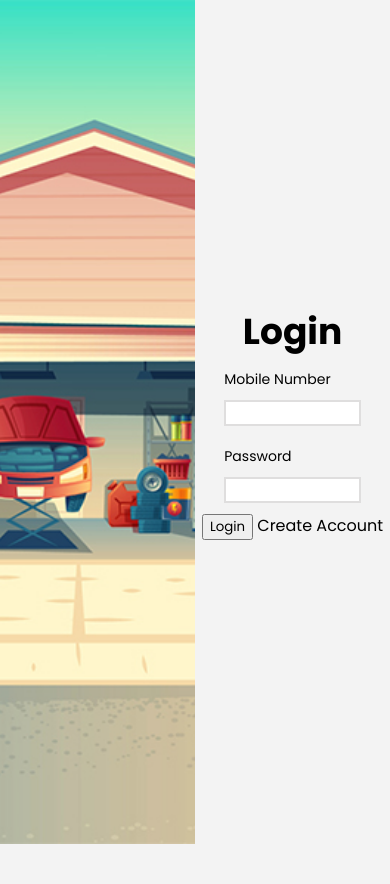
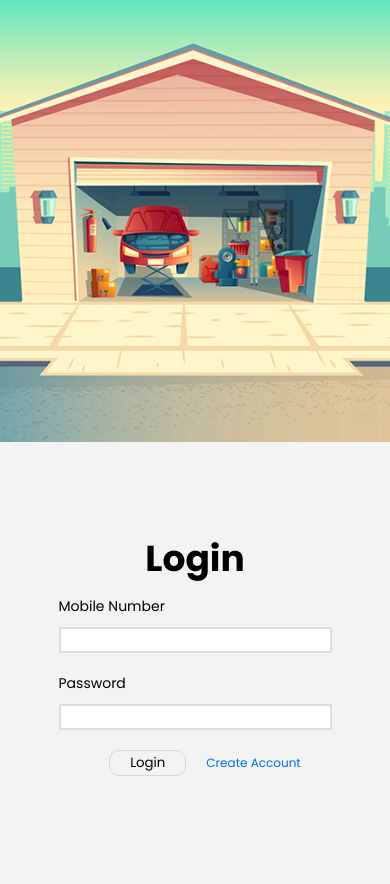
Before and after one commit to TharushiHettiarachchi/Management-System, a PHP site: page / in a window 390 px wide. Before the commit the page ends 844 px from the top, so only its background shows below. Run offline with PHP 8.4, Linux system fonts and the light colour scheme; data that the repository does not hold is empty.

Commit message:
index design completed

```diff
--- /dev/null
+++ b/connection.php
@@ -0,0 +1,31 @@
+<?php
+
+class Database{
+
+    public static $connection;
+
+    public static function setUpConnection(){
+
+
+        if (!isset(Database::$connection)) {
+            Database::$connection = new mysqli("localhost", "root", "T200275701170h@", "advancar", "3306");
+        }
+
+    }
+
+    public static function iud ($q){
+
+        Database::setUpConnection();
+        Database::$connection->query($q);
+    }
+
+    public static function search($q){
+
+        Database::setUpConnection();
+        $resultset = Database::$connection->query($q);
+        return $resultset;
+
+    }
+
+}
+?>
--- a/index.php
+++ b/index.php
@@ -1,29 +1,74 @@
 <!DOCTYPE html>
 <html lang="en">
+
 <head>
     <meta charset="UTF-8">
     <meta name="viewport" content="width=device-width, initial-scale=1.0">
     <link rel="stylesheet" href="style.css">
     <title>Management System</title>
 </head>
+
 <body>
+    <?php include "connection.php"; ?>
     <div class="signin-background">
         <div class="signin-background-section1"></div>
-        <div class="signin-background-section2">
+        <div class="signin-background-section2" id="loginPage">
             <div class="signin-title">Login</div>
             <div class="signin-inputset">
                 <label for="" class="signin-label">Mobile Number</label>
-                <input type="text" class="signin-input"/>
+                <input type="text" class="signin-input" />
             </div>
             <div class="signin-inputset">
                 <label for="" class="signin-label">Password</label>
-                <input type="text" class="signin-input"/>
+                <input type="password" class="signin-input" />
             </div>
             <div class="signin-button-panel">
                 <button class="signin-button">Login</button>
-                <span class="create-account-label">Create Account</span>
+                <span class="create-account-label" onclick="switchToNewAccount();">Create Account</span>
+            </div>
+        </div>
+        <div class="signin-background-section3" id="newAccountPage">
+            <div class="signin-title">Create Account</div>
+            <div class="signin-inputset">
+                <label for="" class="signin-label">First Name</label>
+                <input type="text" class="signin-input" />
+            </div>
+            <div class="signin-inputset">
+                <label for="" class="signin-label">Last Name</label>
+                <input type="text" class="signin-input" />
+            </div>
+            <div class="signin-inputset">
+                <label for="" class="signin-label">Role</label>
+                <select class="signin-input">
+                    <option>Select</option>
+                    <?php
+                    $role_rs = Database::search("SELECT * FROM `role`");
+                    $role_num = $role_rs->num_rows;
+                    for ($i = 0; $i < $role_num; $i++) {
+                        $role_data = $role_rs->fetch_assoc();
+                    ?>
+                        <option value="<?php echo($role_data["id"]); ?>"><?php  echo($role_data["role"]);  ?> </option>
+                    <?php
+                    }
+
+                    ?>
+                </select>
+            </div>
+            <div class="signin-inputset">
+                <label for="" class="signin-label">Mobile Number</label>
+                <input type="text" class="signin-input" />
+            </div>
+            <div class="signin-inputset">
+                <label for="" class="signin-label">Password</label>
+                <input type="password" class="signin-input" />
+            </div>
+            <div class="signin-button-panel">
+                <button class="signin-button">Create Account</button>
+                <span class="create-account-label" onclick="switchToLogin();">Login</span>
             </div>
         </div>
     </div>
+    <script src="script.js"></script>
 </body>
+
 </html>
--- /dev/null
+++ b/script.js
@@ -0,0 +1,15 @@
+function switchToLogin(){
+var newAccountPage = document.getElementById("newAccountPage");
+var loginPage = document.getElementById("loginPage");
+newAccountPage.style.display = "none";
+loginPage.style.display = "block";
+loginPage.style.display = "flex";
+}
+
+function switchToNewAccount(){
+    var newAccountPage = document.getElementById("newAccountPage");
+    var loginPage = document.getElementById("loginPage");
+    newAccountPage.style.display = "block";
+    newAccountPage.style.display = "flex";
+    loginPage.style.display = "none";
+}
--- a/style.css
+++ b/style.css
@@ -27,7 +27,8 @@ body {
 }
 
 .signin-background-section1,
-.signin-background-section2 {
+.signin-background-section2,
+.signin-background-section3 {
     width: 50%;
     height: 100vh;
 }
@@ -41,10 +42,21 @@ body {
 
 .signin-background-section2 {
     background-color: rgb(243, 243, 243);
+    display: block;
     display: flex;
     flex-direction: column;
     align-items: center;
     justify-content: center;
+
+}
+
+.signin-background-section3 {
+    background-color: rgb(243, 243, 243);
+    display: none;
+    flex-direction: column;
+    align-items: center;
+    justify-content: center;
+
 }
 
 .signin-title {
@@ -58,6 +70,7 @@ body {
     width: 70%;
     padding-top: 10px;
     padding-bottom: 10px;
+    transition-duration: 0.8s;
 }
 
 .signin-input {
@@ -76,3 +89,69 @@ body {
     font-size: 14px;
     padding-bottom: 10px;
 }
+
+.signin-button-panel {
+    width: 70%;
+    padding-top: 10px;
+    display: flex;
+    align-items: center;
+    justify-content: center;
+}
+
+.signin-button {
+    background-color: transparent;
+    outline: none;
+    border-style: solid;
+    transition-duration: 0.8s;
+    border-width: 1px;
+    border-color: var(--gray-color);
+    padding: 2px 20px;
+    border-radius: 10px;
+    margin: 0px 20px;
+}
+
+.signin-button:hover {
+    border-color: var(--blue-border-shadow);
+    box-shadow: 0px 0px 0px 2px var(--blue-border-shadow);
+    color: var(--blue-color);
+    font-weight: bold;
+    outline: none;
+    transition-duration: 0.8s;
+}
+
+.create-account-label {
+    color: var(--blue-color);
+    font-size: 12px;
+    transition-duration: 0.8s;
+}
+
+.create-account-label:hover {
+    font-weight: bold;
+    cursor: pointer;
+    transition-duration: 0.8s;
+}
+
+
+
+
+
+
+@media only screen and (max-width: 600px) {
+    .signin-background {
+        flex-direction: column;
+        height: auto;
+    }
+
+    .signin-background-section1,
+    .signin-background-section2 {
+        width: 100%;
+        height: 50vh;
+        padding-bottom: 20px;
+    }
+
+    .signin-background-section3 {
+        width: 100%;
+        height: auto;
+        padding-bottom: 20px;
+    }
+}
```
